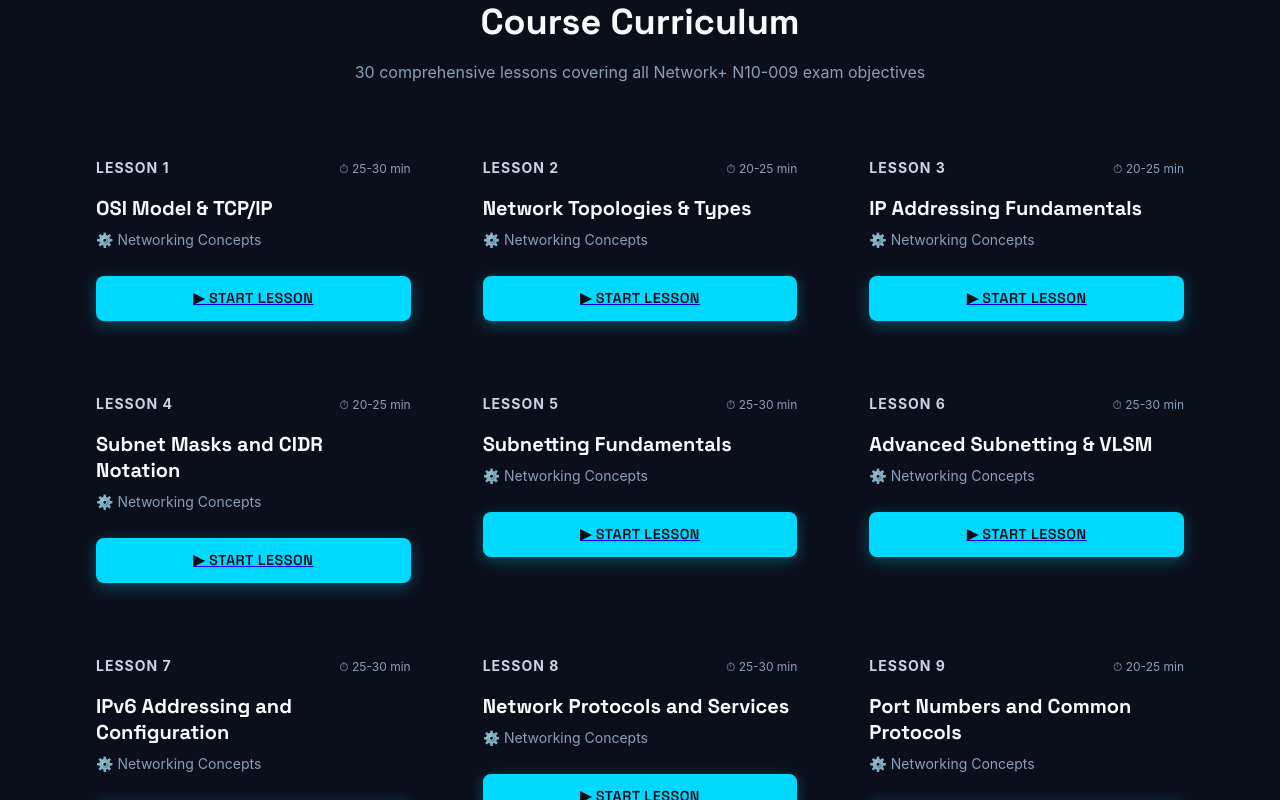
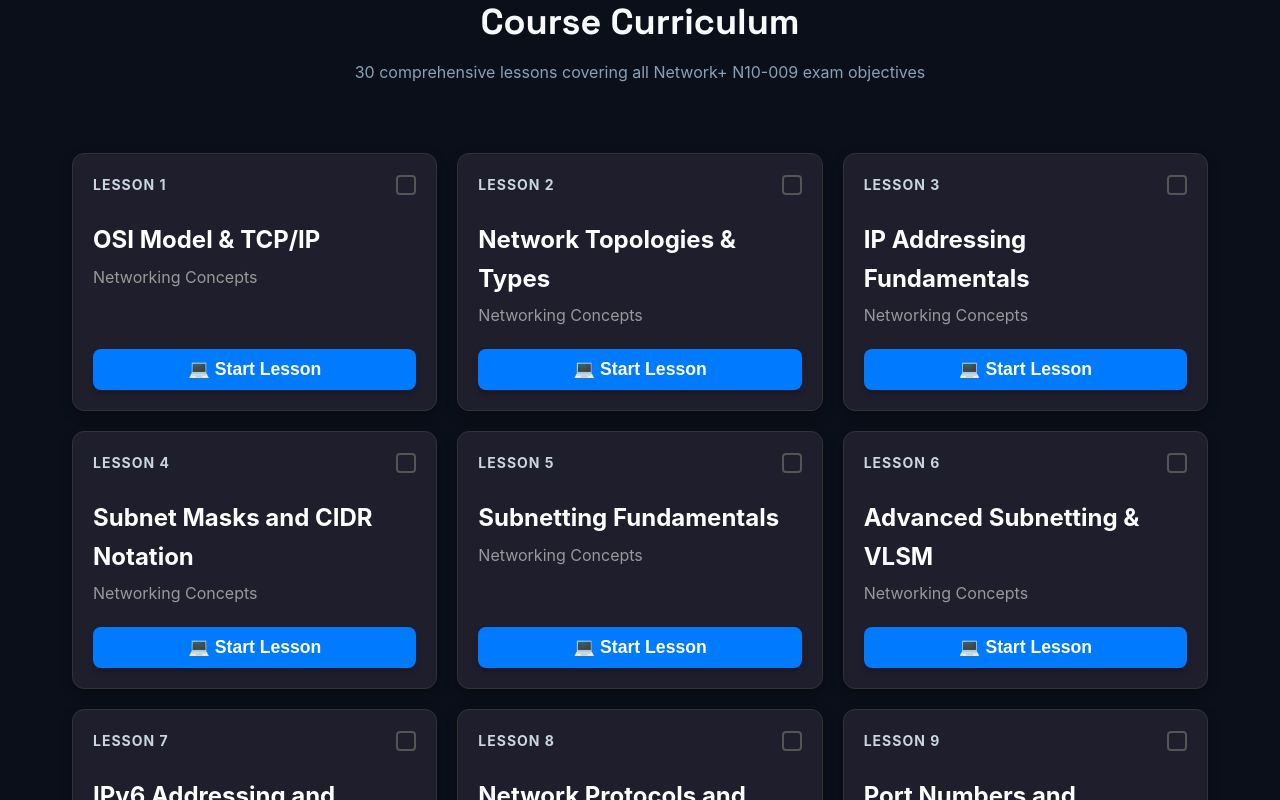
Before and after one commit to walston10/certifystack, a React (Create React App) app: page / in a window 1280 px wide. Shown: the part 880-1680 px from the top of the page. Built offline with nearby package versions, Linux system fonts and the light colour scheme.

Commit message:
updating labs and lessons

```diff
--- a/src/components/Dashboard.jsx
+++ b/src/components/Dashboard.jsx
@@ -1,12 +1,13 @@
 import { useState } from 'react';
 import { Link } from 'react-router-dom';
 import { networkPlusLessons } from '../data/courses/network-plus/lessons';
+import { getLabByLessonId } from '../data/courses/network-plus/labs';
 import { useLocalStorage } from '../hooks/useLocalStorage';
 import FlashcardPracticeModal from './FlashcardPracticeModal';
 import '../styles/Dashboard.css';
 
 function Dashboard() {
-  const [completedLessons] = useLocalStorage('completedLessons', []);
+  const [completedLessons, setCompletedLessons] = useLocalStorage('completedLessons', []);
   const [isModalOpen, setIsModalOpen] = useState(false);
   const completed = completedLessons.length;
   const progress = (completed / networkPlusLessons.length) * 100;
@@ -101,33 +102,64 @@
           </p>
         </div>
 
-        <div className="lessons-grid">
-          {networkPlusLessons.map(lesson => (
+        <div className="daily-tiles-grid">
+          {networkPlusLessons.map(lesson => {
+            const isCompleted = completedLessons.includes(lesson.id);
+            const isLocked = lesson.locked;
+
+            const handleToggleComplete = (e) => {
+              e.stopPropagation(); // Prevent navigating to the lesson
+              const newCompleted = new Set(completedLessons);
+              if (newCompleted.has(lesson.id)) {
+                newCompleted.delete(lesson.id);
+              } else {
+                newCompleted.add(lesson.id);
+              }
+              setCompletedLessons(Array.from(newCompleted));
+            };
+
+            return (
                 <div
                     key={lesson.id}
-              className={`lesson-card ${lesson.locked ? 'locked' : ''} ${completedLessons.includes(lesson.id) ? 'completed' : ''}`}
+                    // Applying 'completed' class for styling the border/checkbox
+                    className={`daily-tile ${isLocked ? 'locked' : ''} ${isCompleted ? 'completed' : ''}`}
                 >
-              <div className="lesson-header-card">
+                    {/* --- 1. HEADER: Day Number and CHECKBOX --- */}
+                    <div className="tile-header-bar">
                         <span className="lesson-number">Lesson {lesson.id}</span>
-                <span className="lesson-time">⏱ {lesson.time}</span>
+                        <input
+                            type="checkbox"
+                            className="completion-checkbox"
+                            checked={isCompleted}
+                            // Toggle completion state on click
+                            onChange={handleToggleComplete}
+                            disabled={isLocked}
+                        />
                     </div>
 
-              <h3>{lesson.title}</h3>
-              <p className="lesson-domain">⚙️ {lesson.domain}</p>
+                    {/* --- 2. CONTENT --- */}
+                    <div className="tile-content">
+                        <h3 className="day-title">{lesson.title}</h3>
+                        <p className="lesson-description">{lesson.domain}</p>
+                    </div>
 
-              {lesson.locked ? (
-                <button className="lesson-btn btn-locked" disabled>
+                    {/* --- 3. ACTIONS: Single Button (Simplified) --- */}
+                    <div className="tile-actions">
+                        {isLocked ? (
+                            <button className="tile-btn btn-locked" disabled>
                                 🔒 Locked
                             </button>
                         ) : (
-                <Link to={`/lesson/${lesson.id}`}>
-                  <button className="lesson-btn btn-start">
-                    {completedLessons.includes(lesson.id) ? 'Review Lesson' : '▶ Start Lesson'}
+                            <Link to={`/lesson/${lesson.id}`} className="tile-btn-link">
+                                <button className="tile-btn btn-start">
+                                    {isCompleted ? 'Review Content' : '💻 Start Lesson'}
                                 </button>
                             </Link>
                         )}
                     </div>
-          ))}
+                </div>
+            );
+          })}
         </div>
       </section>
 
--- a/src/styles/Dashboard.css
+++ b/src/styles/Dashboard.css
@@ -305,144 +305,157 @@
   font-size: 1rem;
 }
 
-.lessons-grid {
+/* ------------------------------------------------------------------ */
+/* --- NEW DAILY TILE STYLES (SIMPLIFIED) --- */
+/* ------------------------------------------------------------------ */
+
+.daily-tiles-grid {
     display: grid;
-  /* Slightly smaller minmax to fit better on various screens */
-  grid-template-columns: repeat(auto-fill, minmax(320px, 1fr));
-  gap: 1.5rem;
+    grid-template-columns: repeat(auto-fit, minmax(280px, 1fr));
+    gap: 20px;
+    padding: 20px 0;
 }
 
-.lesson-card {
-  background: var(--bg-secondary); /* Use bg-secondary for card body */
-  border: 1px solid var(--bg-tertiary);
+/* --- Daily Tile Card Style --- */
+.daily-tile {
+    background: #1e1e2d; /* Darker background */
     border-radius: 12px;
-  padding: 1.5rem;
-  transition: all 0.3s cubic-bezier(0.4, 0, 0.2, 1);
+    padding: 20px;
+    box-shadow: 0 4px 12px rgba(0, 0, 0, 0.3);
+    border: 1px solid #333;
+    transition: transform 0.2s, box-shadow 0.2s, border-color 0.2s;
+    display: flex;
+    flex-direction: column;
+    justify-content: space-between;
+    min-height: 250px;
     cursor: pointer;
-  position: relative;
-  overflow: hidden;
 }
 
-/* Colored border on hover - thinner and more subtle */
-.lesson-card::before {
-  content: '';
-  position: absolute;
-  top: 0;
-  left: 0;
-  width: 100%;
-  height: 3px;
-  background: linear-gradient(90deg, var(--accent-cyan), var(--accent-purple));
-  opacity: 0;
-  transition: opacity 0.3s;
+.daily-tile:hover:not(.locked) {
+    transform: translateY(-3px);
+    box-shadow: 0 8px 20px rgba(0, 123, 255, 0.2);
+    border-color: #007bff;
 }
 
-.lesson-card:hover::before {
-  opacity: 1;
+.daily-tile.completed {
+    border: 1px solid #28a745; /* Green border for completed */
 }
 
-.lesson-card:not(.locked):hover {
-  background: rgba(0, 217, 255, 0.05); /* Subtle blue hover */
-  border-color: var(--accent-cyan);
-  transform: translateY(-4px);
-  box-shadow: 0 10px 20px rgba(0, 0, 0, 0.5), var(--glow-cyan);
+.daily-tile.locked {
+    opacity: 0.5;
+    cursor: not-allowed;
+    border-color: #30363d;
 }
 
-.lesson-card.locked {
-  opacity: 0.6;
-  cursor: not-allowed;
-  filter: grayscale(80%);
-}
-
-.lesson-card.locked:hover {
-  transform: none;
-  box-shadow: none;
-  background: var(--bg-secondary);
-  border-color: var(--bg-tertiary);
-}
-
-.lesson-header-card {
+/* --- Header Bar with Checkbox --- */
+.tile-header-bar {
     display: flex;
     justify-content: space-between;
     align-items: center;
-  margin-bottom: 1rem;
+    margin-bottom: 15px;
 }
 
 .lesson-number {
-  font-size: 0.875rem; /* Slightly larger */
+  font-size: 0.875rem;
   font-weight: 700;
-  color: var(--accent-purple); /* Using secondary accent for number */
+  color: var(--accent-purple);
   text-transform: uppercase;
   letter-spacing: 1px;
 }
 
-.lesson-time {
-  font-size: 0.75rem;
-  color: var(--text-muted);
-  display: flex;
-  align-items: center;
-  gap: 0.25rem;
+.completion-checkbox {
+    width: 20px;
+    height: 20px;
+    cursor: pointer;
+    /* This makes the custom styling work */
+    appearance: none;
+    border: 2px solid #555;
+    border-radius: 4px;
+    background-color: transparent;
+    transition: background-color 0.2s, border-color 0.2s;
 }
 
-.lesson-card h3 {
-  font-size: 1.25rem; /* Larger title */
-  font-weight: 700;
-  color: var(--text-primary);
-  margin-bottom: 0.5rem;
-  line-height: 1.3;
-  font-family: 'Space Grotesk', sans-serif;
+.daily-tile.completed .completion-checkbox,
+.completion-checkbox:checked {
+    background-color: #28a745;
+    border-color: #28a745;
 }
 
-.lesson-domain {
-  font-size: 0.875rem;
-  color: var(--text-muted);
-  margin-bottom: 1.5rem; /* More space before button */
-  display: flex;
-  align-items: center;
-  gap: 0.5rem;
+.completion-checkbox:checked::after {
+    /* The visible tick mark */
+    content: '✓';
+    display: block;
+    color: white;
+    font-size: 14px;
+    text-align: center;
+    line-height: 16px;
+    font-weight: bold;
 }
 
-.lesson-btn {
-  width: 100%;
-  padding: 0.85rem; /* Taller button */
+.completion-checkbox:disabled {
+    cursor: not-allowed;
+    opacity: 0.6;
+}
+
+/* --- Content and Actions --- */
+.tile-content {
+    flex-grow: 1;
+    display: flex;
+    flex-direction: column;
+    justify-content: flex-start;
+}
+
+.day-title {
+    font-size: 1.5rem;
+    font-weight: 700;
+    color: #fff;
+    margin: 10px 0 5px 0;
+}
+
+.lesson-description {
+    color: #999;
+    font-size: 1rem;
+    margin-bottom: 20px;
+}
+
+.tile-actions {
+    margin-top: auto;
+}
+
+.tile-btn-link {
+    text-decoration: none;
+    display: block;
+}
+
+.tile-btn {
+    padding: 10px 15px;
     border: none;
     border-radius: 8px;
-  font-size: 0.9rem;
-  font-weight: 600;
+    font-weight: bold;
     cursor: pointer;
-  transition: all 0.2s cubic-bezier(0.4, 0, 0.2, 1);
-  text-transform: uppercase;
-  letter-spacing: 0.5px;
-  display: flex;
-  align-items: center;
-  justify-content: center;
-  gap: 0.5rem;
-  font-family: 'Space Grotesk', sans-serif;
+    transition: background-color 0.2s, transform 0.1s;
+    box-shadow: 0 4px 6px rgba(0, 0, 0, 0.2);
+    width: 100%;
 }
 
+/* Styling the primary 'Start Day' button */
 .btn-start {
-  background: var(--accent-cyan);
-  color: var(--bg-primary); /* Dark text on bright button */
-  box-shadow: 0 4px 15px rgba(0, 217, 255, 0.3);
+    background-color: #007bff;
+    color: white;
+    font-size: 1.1rem;
 }
 
 .btn-start:hover {
-  background: linear-gradient(90deg, var(--accent-cyan) 0%, var(--accent-purple) 100%);
-  color: var(--text-primary);
-  transform: translateY(-2px);
-  box-shadow: 0 6px 20px rgba(0, 217, 255, 0.5);
+    background-color: #0056b3;
+    transform: translateY(-1px);
 }
 
 .btn-locked {
-  background: var(--bg-tertiary);
-  color: var(--text-muted);
+    background-color: #30363d;
+    color: #8b949e;
     cursor: not-allowed;
-}
-
-.btn-locked:hover {
-  transform: none;
     box-shadow: none;
 }
-
 /* ============================================
    RESPONSIVE DESIGN
    ============================================ */
```
Also changed, not shown: src/components/LessonViewer.jsx (+12 -19 lines), public/content/network-plus/labs/lab-02.md (added). Lines whose indentation alone changed are shown as unchanged.
